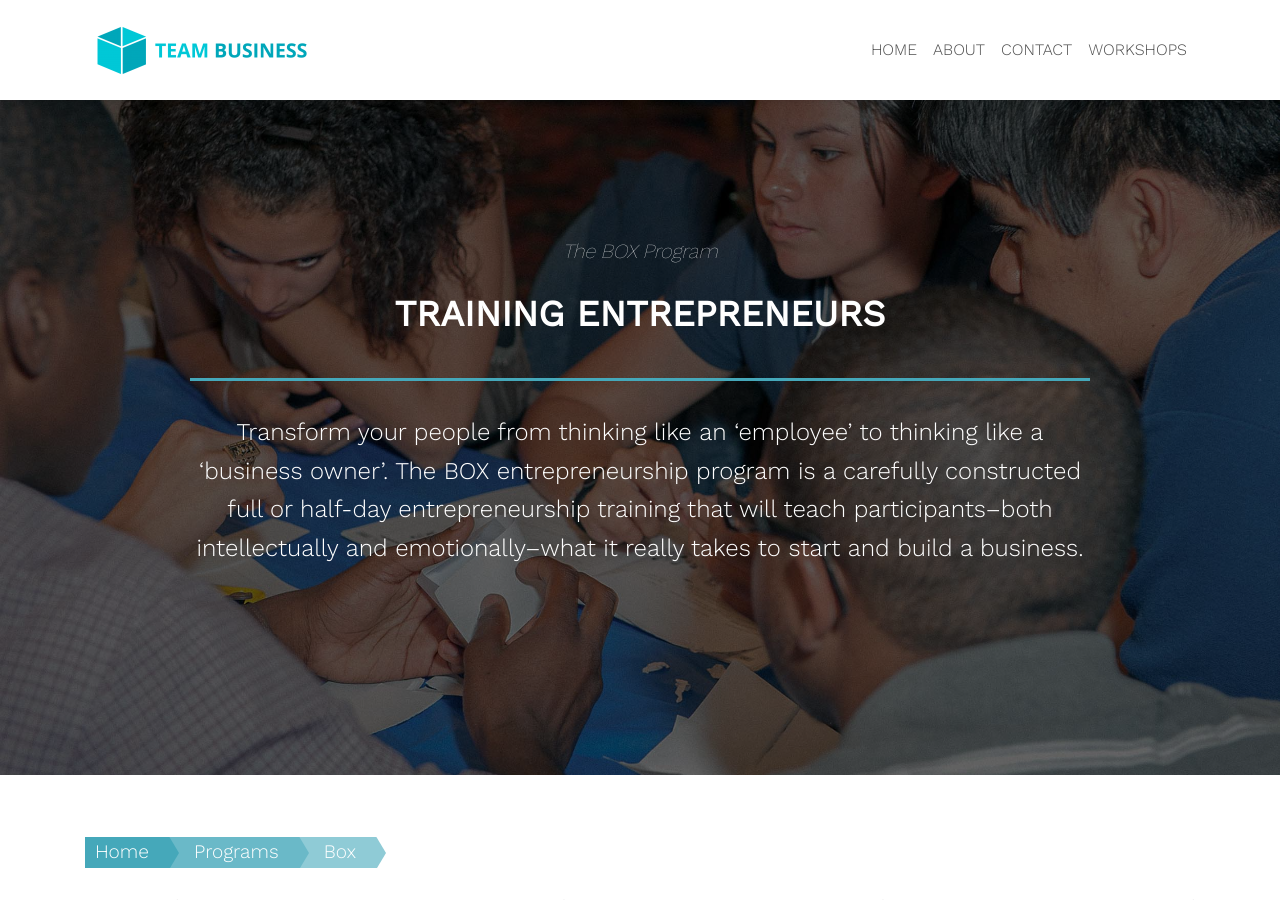
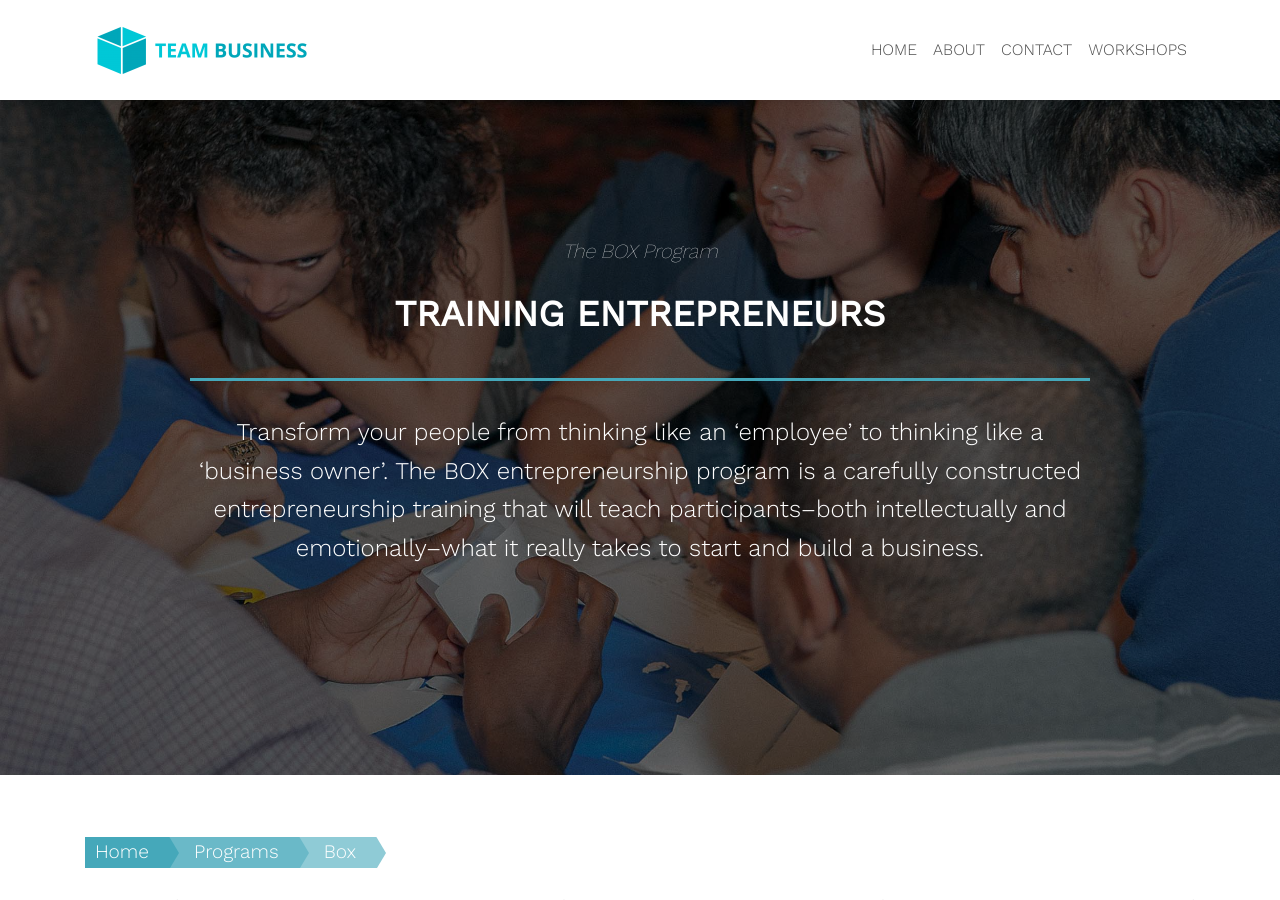
Before and after one commit to zac-heisey/team-business, a Jekyll site: the page built from _pages/box.md, in a window 1280 px wide and 900 px high. Built offline with Jekyll 4.4.1, drawn with Linux system fonts in a browser that asks for light colours; nearby versions of some CDN libraries.

Commit message:
Update from Forestry.io Lara Azzam updated _pages/box.md

```diff
--- a/_pages/box.md
+++ b/_pages/box.md
@@ -7,9 +7,9 @@ section-title: The BOX Program
 header-image: "/assets/images/box-program.jpg"
 intro-1: Training Entrepreneurs
 intro-2: Transform your people from thinking like an ‘employee’ to thinking like a
-  ‘business owner’.  The BOX entrepreneurship program is a carefully constructed full
-  or half-day entrepreneurship training that will teach participants–both intellectually
-  and emotionally–what it really takes to start and build a business.
+  ‘business owner’.  The BOX entrepreneurship program is a carefully constructed entrepreneurship
+  training that will teach participants–both intellectually and emotionally–what it
+  really takes to start and build a business.
 
 ---
 BOX is a fast-paced competitive environment that forces everyone involved to powerfully appreciate the importance of communication, teamwork, and listening skills. It is an intense, but exciting learning experience that is not soon forgotten.
```
